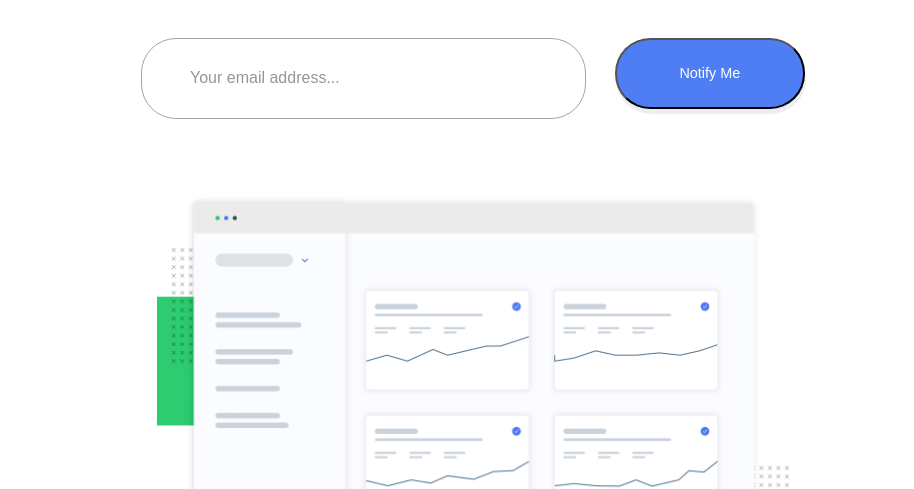
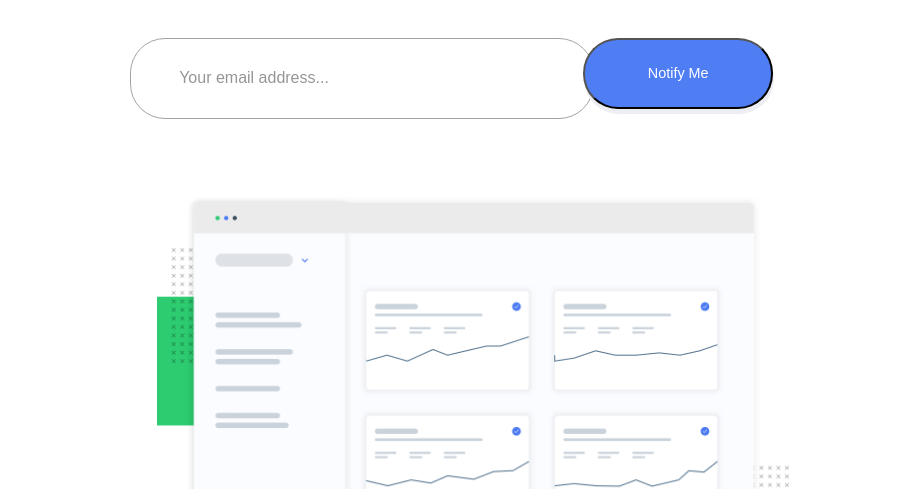
Before and after one commit to melissafdavis/ping-coming-soon, a plain HTML site: page index.html in a window 1280 px wide. Shown: the part 308-797 px from the top of the page, without its empty margins (183-1097 px from the left). Drawn offline with nearby package versions, Linux system fonts and the light colour scheme.

Commit message:
desktop styling

```diff
--- a/style.css
+++ b/style.css
@@ -40,7 +40,7 @@ p{
 form{
   display: flex;
   flex-direction: column;
-  width: 100%;
+  width: 80%;
   margin: 0 auto;
   /* margin-bottom: 4em; */
   margin-top: 2em;
@@ -204,32 +204,35 @@ footer p{
   .form{
     display: flex;
     flex-direction: row;
-    width: 100%;
-    align-content: center;
+    width: 50%;
+    margin: 0 auto;
     justify-content: center;
-    margin: 0 auto;
   }
 
   .input-div{
-    width: 100%;
-    margin-left: 25%;
+    width: 70%;
+    align-items: center;
+    padding-right: 0;
+    flex-basis: 1;
   }
   input{
-    width: 80%;
+    width: 90%;
     padding: 2.4em;
-
+    margin-right: 0;
     border-radius: 35px;
   }
-
   .message{
     font-size: 1em;
     height: 20px;
   }
-.button-div{
-  width: 100%;
-}
+
+  .button-div{
+  width: 30%;
+  margin: 0 auto;
+  }
+
   button{
-    width: 40%;
+    width: 100%;
     padding: 1.8em;
     border-radius: 35px;
   }
```
